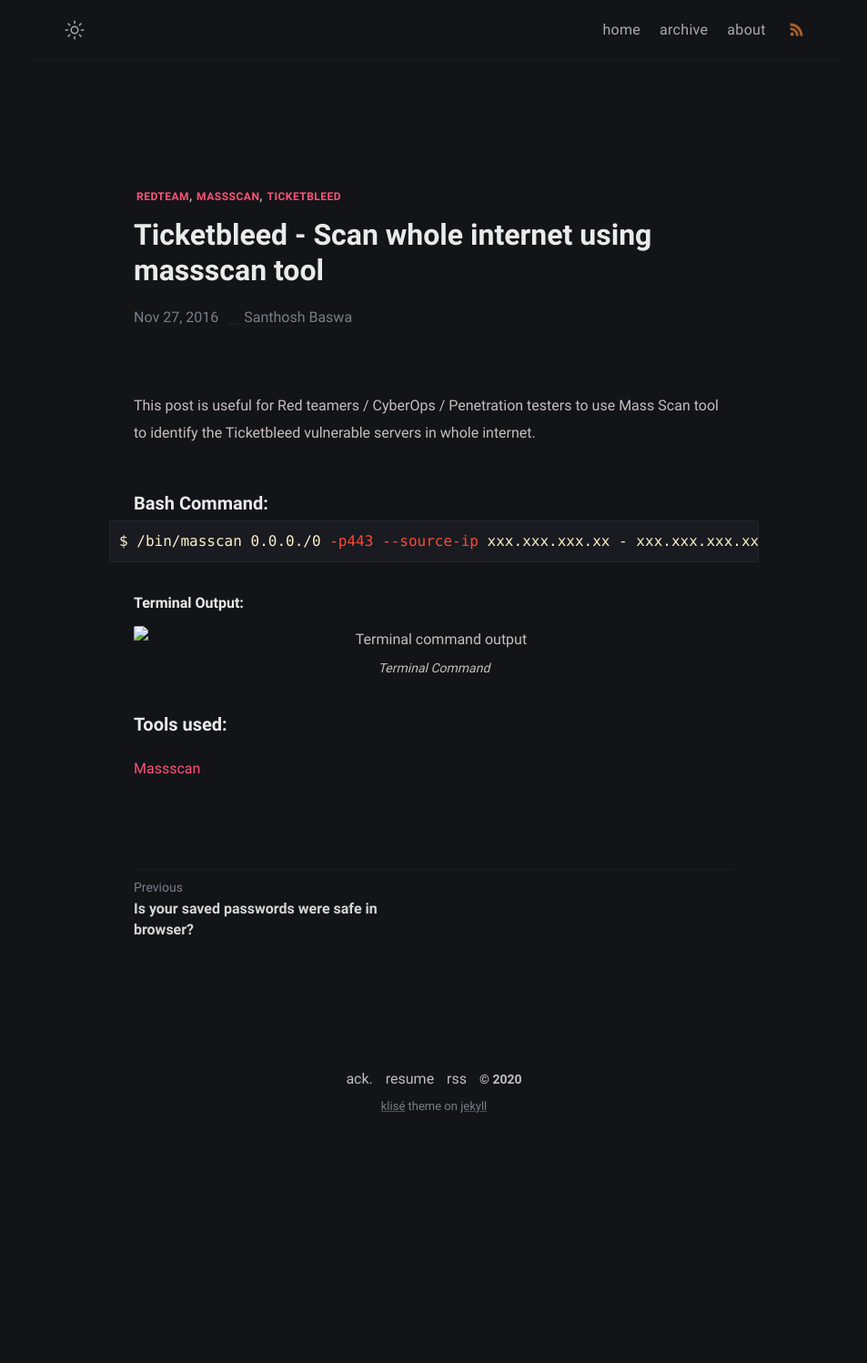
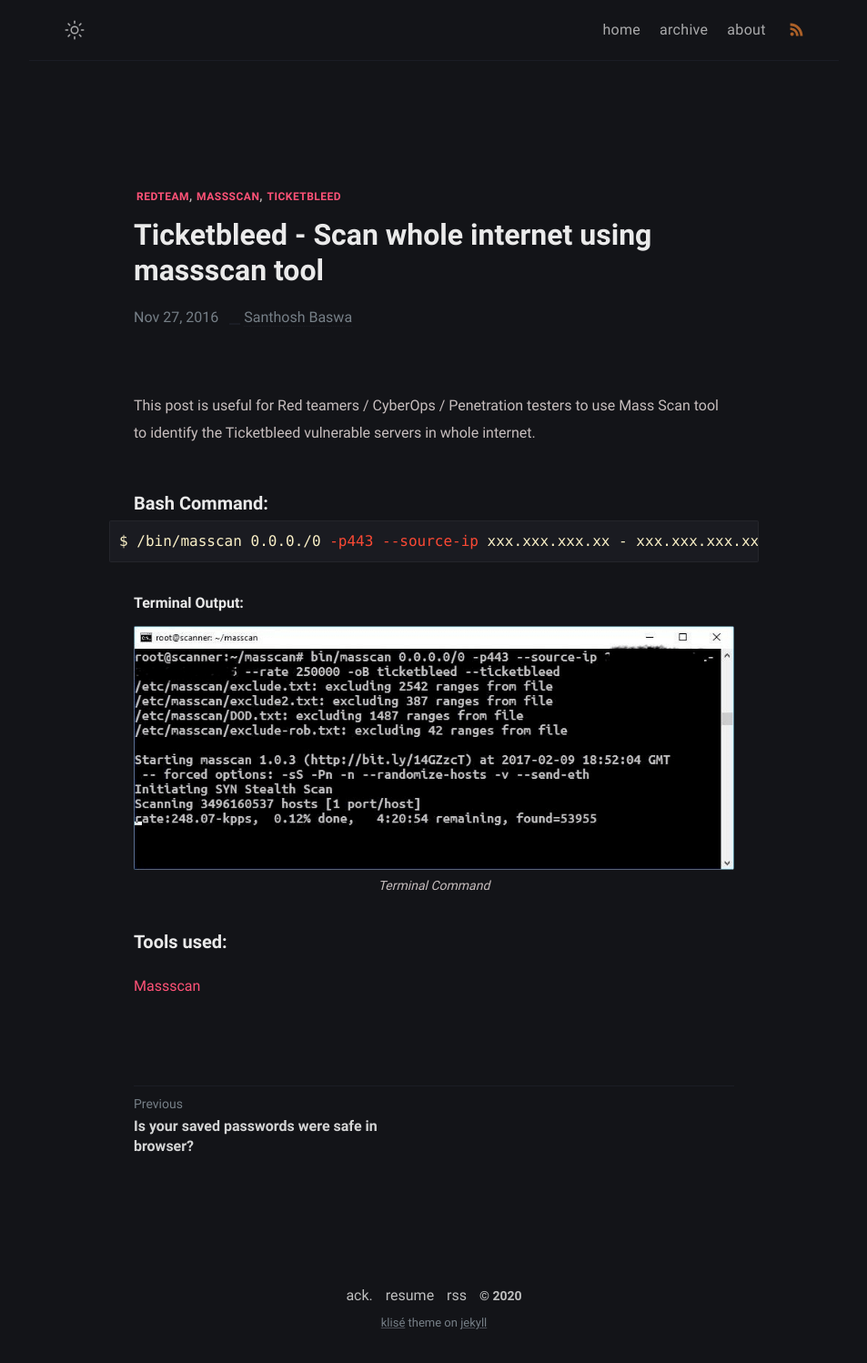
Before and after one commit to zer0trustsec/zer0trustsec.github.io, a Jekyll site: the page built from _posts/scan-whole-internet-ticketbleed/2016-11-27-scan-whole-internet-ticketbleed.md, in a window 1280 px wide. Shown: the whole page at 91% size, without its empty margins (163-1116 px from the left). Built offline with Jekyll 4.4.1, drawn with Linux system fonts in a browser that asks for light colours; before the commit the page ends 1260 px from its top, so only the background shows below that.

Commit message:
New blog post update

```diff
--- a/_posts/scan-whole-internet-ticketbleed/2016-11-27-scan-whole-internet-ticketbleed.md
+++ b/_posts/scan-whole-internet-ticketbleed/2016-11-27-scan-whole-internet-ticketbleed.md
@@ -15,7 +15,7 @@ $ /bin/masscan 0.0.0./0 -p443 --source-ip xxx.xxx.xxx.xx - xxx.xxx.xxx.xx --rate
 ##### Terminal Output:
 
 <figure>
-<img src="/scan-whole-internet-ticketbleed/terminal.png" alt="Terminal command output">
+<img src="https://raw.githubusercontent.com/zer0trustsec/zer0trustsec.github.io/master/_posts/scan-whole-internet-ticketbleed/terminal.png" alt="Terminal command output">
 <figcaption> Terminal Command </figcaption>
 </figure>
 
```
Also changed, not shown: 2 other files.
